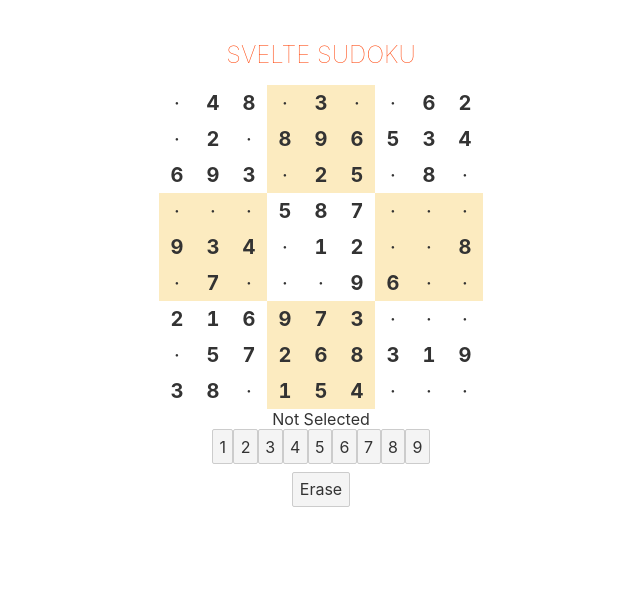
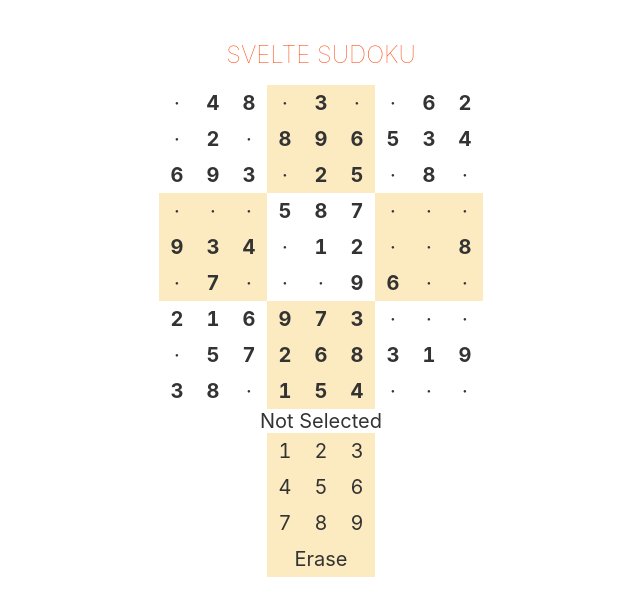
Before and after one commit to kuman514/SvelteSudoku, a Svelte app: page / in a window 1280 px wide. Shown: the top 616 px of the page, without its empty margins (319-959 px from the left). Built offline with nearby package versions, Linux system fonts and the light colour scheme.

Commit message:
Arranged layouts

```diff
--- a/src/App.svelte
+++ b/src/App.svelte
@@ -248,7 +248,6 @@
 	main {
 		text-align: center;
 		padding: 1em;
-		max-width: 240px;
 		margin: 0 auto;
 	}
 
@@ -258,10 +257,4 @@
 		font-size: 3vh;
 		font-weight: 100;
 	}
-
-	@media (min-width: 640px) {
-		main {
-			max-width: none;
-		}
-	}
 </style>
--- a/src/InputPanel.svelte
+++ b/src/InputPanel.svelte
@@ -5,7 +5,7 @@
 </script>
 
 <div>
-  <div>
+  <div class="status">
     {#if (selectedRow < 0 || selectedRow >= 9 || selectedCol < 0 || selectedCol >= 9)}
       Not Selected
     {:else if locked}
@@ -15,7 +15,21 @@
     {/if}
   </div>
   <div>
-    {#each [1, 2, 3, 4, 5, 6, 7, 8, 9] as num}
+    {#each [1, 2, 3] as num}
+      <button id={`digitButton-${num}`}>
+        {num}
+      </button>
+    {/each}
+  </div>
+  <div>
+    {#each [4, 5, 6] as num}
+      <button id={`digitButton-${num}`}>
+        {num}
+      </button>
+    {/each}
+  </div>
+  <div>
+    {#each [7, 8, 9] as num}
       <button id={`digitButton-${num}`}>
         {num}
       </button>
@@ -27,3 +41,25 @@
     </button>
   </div>
 </div>
+
+<style>
+  button {
+    all: unset;
+    width: 4.5vh;
+    height: 4.5vh;
+    max-width: 9vw;
+    max-height: 9vw;
+    font-size: 2.5vh;
+    font-variant-numeric: tabular-nums;
+    background-color: #fcebc0;
+  }
+
+  .status {
+    font-size: 2.5vh;
+  }
+
+  #digitButton-0 {
+    width: 13.5vh;
+    max-width: 27vw;
+  }
+</style>
--- a/src/Tile.svelte
+++ b/src/Tile.svelte
@@ -20,6 +20,8 @@
     all: unset;
     width: 4.5vh;
     height: 4.5vh;
+    max-width: 9vw;
+    max-height: 9vw;
     font-size: 2.5vh;
     font-variant-numeric: tabular-nums;
   }
```
